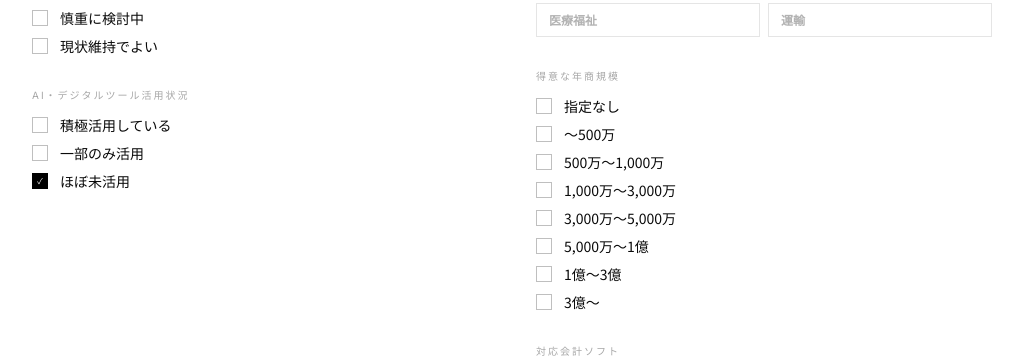
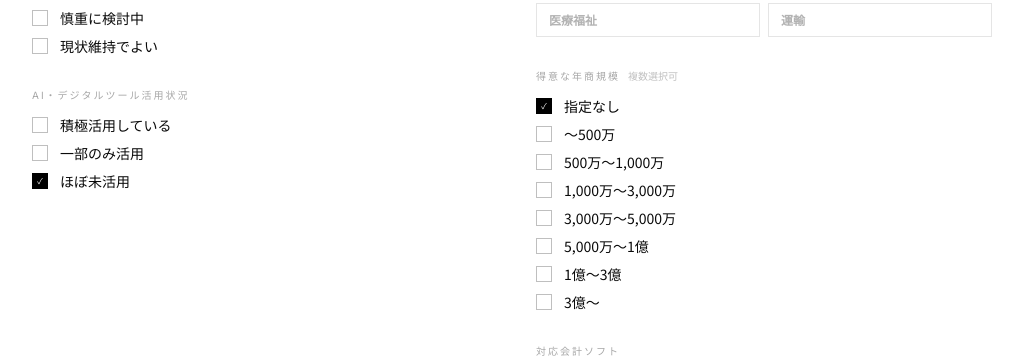
Before and after one commit to KTR-GT/bizplatform-simulator, a Next.js app: page / in a window 1280 px wide. Shown: the part 753-1115 px from the top of the page, without its empty margins (128-1151 px from the left). Built offline with nearby package versions, Linux system fonts and the light colour scheme.

Commit message:
fix: 得意年商規模を複数選択可に修正（preferredRevRanges配列に統一）
Co-Authored-By: Claude Sonnet 4.6 <noreply@anthropic.com>

```diff
--- a/components/growth-simulator.tsx
+++ b/components/growth-simulator.tsx
@@ -278,7 +278,7 @@ export function GrowthSimulator() {
 // ============================================================
 // 01 HEARING
 // ============================================================
-function HearingTab({ officeName, setOfficeName, clientCount, setClientCount, capacity, setCapacity, employees, setEmployees, avgFee, setAvgFee, naturalIncrease, setNaturalIncrease, naturalDecrease, setNaturalDecrease, expansionWill, setExpansionWill, selectedArea, setSelectedArea, selectedSoftware, setSelectedSoftware, ngIndustries, setNgIndustries, aiUsage, setAiUsage, preferredAccountingStyle, setPreferredAccountingStyle, preferredType, setPreferredType, preferredDigitalLevel, setPreferredDigitalLevel, goodThemes, setGoodThemes, goodIndustries, setGoodIndustries, preferredRevRange, setPreferredRevRange, toggle }: any) {
+function HearingTab({ officeName, setOfficeName, clientCount, setClientCount, capacity, setCapacity, employees, setEmployees, avgFee, setAvgFee, naturalIncrease, setNaturalIncrease, naturalDecrease, setNaturalDecrease, expansionWill, setExpansionWill, selectedArea, setSelectedArea, selectedSoftware, setSelectedSoftware, ngIndustries, setNgIndustries, aiUsage, setAiUsage, preferredAccountingStyle, setPreferredAccountingStyle, preferredType, setPreferredType, preferredDigitalLevel, setPreferredDigitalLevel, goodThemes, setGoodThemes, goodIndustries, setGoodIndustries, preferredRevRanges, setPreferredRevRanges, toggle }: any) {
   return (
     <div className="max-w-5xl mx-auto px-8 py-12">
       <div className="mb-12 stagger-1">
@@ -402,16 +402,31 @@ function HearingTab({ officeName, setOfficeName, clientCount, setClientCount, ca
 
           {/* 得意年商レンジ */}
           <div className="stagger-6">
-            <label className="font-inter text-[10px] tracking-[0.2em] uppercase text-black/35 block mb-3">得意な年商規模</label>
+            <label className="font-inter text-[10px] tracking-[0.2em] uppercase text-black/35 block mb-3">得意な年商規模<span className="ml-2 normal-case tracking-normal text-black/25">複数選択可</span></label>
             <div className="space-y-2">
-              {(["", ...revenueRangeOptions] as const).map(opt => (
-                <label key={opt} className="flex items-center gap-3" data-cursor onClick={() => setPreferredRevRange(opt as any)}>
-                  <span className={`w-4 h-4 border flex-shrink-0 flex items-center justify-center transition-all ${preferredRevRange === opt ? "border-black bg-black" : "border-black/25"}`}>
-                    {preferredRevRange === opt && <span className="text-white text-[8px]">✓</span>}
-                  </span>
-                  <span className="text-sm text-[#0A0A0A]">{opt === "" ? "指定なし" : opt}</span>
-                </label>
-              ))}
+              {/* 指定なし */}
+              <label key="all" className="flex items-center gap-3 cursor-pointer" data-cursor
+                onClick={() => setPreferredRevRanges([])}>
+                <span className={`w-4 h-4 border flex-shrink-0 flex items-center justify-center transition-all ${preferredRevRanges.length === 0 ? "border-black bg-black" : "border-black/25"}`}>
+                  {preferredRevRanges.length === 0 && <span className="text-white text-[8px]">✓</span>}
+                </span>
+                <span className="text-sm text-[#0A0A0A]">指定なし</span>
+              </label>
+              {revenueRangeOptions.map(opt => {
+                const on = preferredRevRanges.includes(opt)
+                return (
+                  <label key={opt} className="flex items-center gap-3 cursor-pointer" data-cursor
+                    onClick={() => setPreferredRevRanges(on
+                      ? preferredRevRanges.filter((r: string) => r !== opt)
+                      : [...preferredRevRanges, opt]
+                    )}>
+                    <span className={`w-4 h-4 border flex-shrink-0 flex items-center justify-center transition-all ${on ? "border-black bg-black" : "border-black/25"}`}>
+                      {on && <span className="text-white text-[8px]">✓</span>}
+                    </span>
+                    <span className="text-sm text-[#0A0A0A]">{opt}</span>
+                  </label>
+                )
+              })}
             </div>
           </div>
 
```
